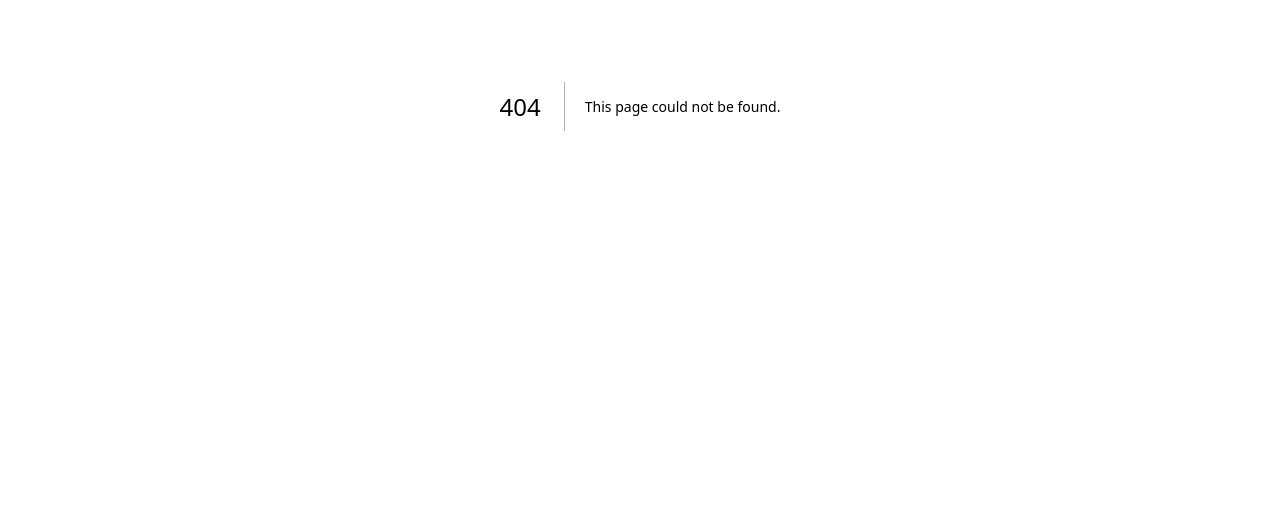
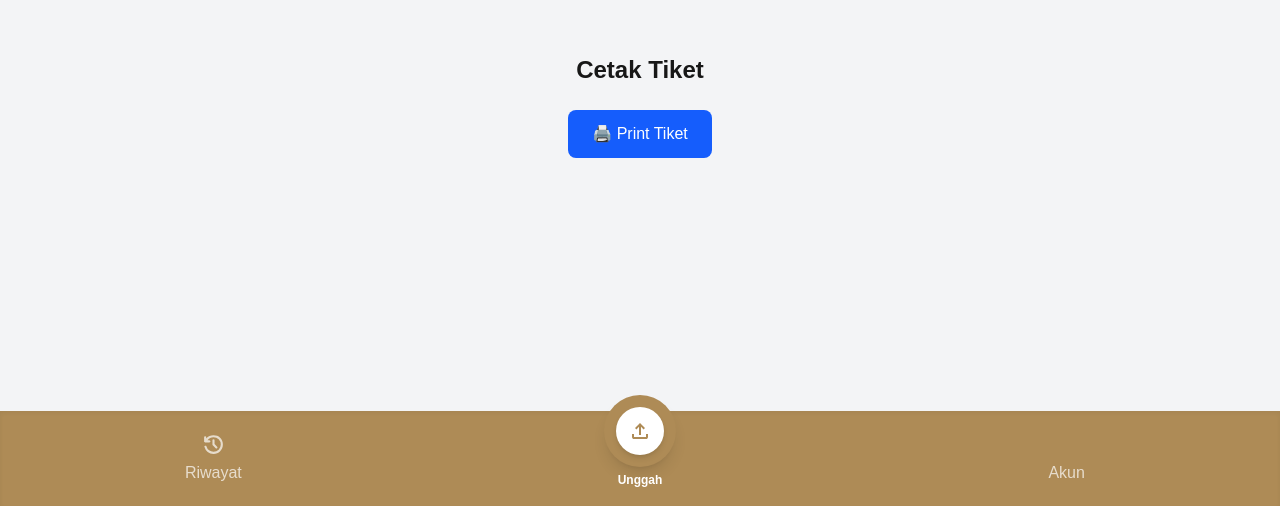
Before and after one commit to pt-hms/pt-hms, a Next.js app: page /driver/print in a window 1280 px wide. Before the commit this address had no page. Shown: the part 294-800 px from the top of the page. Built offline with nearby package versions, Linux system fonts and the light colour scheme; some icons are missing.

Commit message:
print check

```diff
--- /dev/null
+++ b/src/app/driver/print/page.js
@@ -0,0 +1,45 @@
+"use client";
+
+export default function PrintPage() {
+   const handlePrint = async () => {
+      try {
+         // Minta user pilih printer yang sudah terhubung via Bluetooth (pair dulu dari OS)
+         const port = await navigator.serial.requestPort();
+         await port.open({ baudRate: 9600 });
+
+         const writer = port.writable.getWriter();
+         const encoder = new TextEncoder();
+
+         // Isi tiket
+         const text = `
+KJHMS
+
+15
+
+JUTA
+
+
+
+\n\n\n`; // newline ekstra biar panjang
+
+         await writer.write(encoder.encode(text));
+
+         writer.releaseLock();
+         await port.close();
+
+         alert("✅ Tiket berhasil dikirim ke printer!");
+      } catch (err) {
+         console.error("Print error:", err);
+         alert("Gagal mencetak: " + err.message);
+      }
+   };
+
+   return (
+      <div className="flex flex-col items-center justify-center min-h-screen bg-gray-100">
+         <h1 className="text-2xl font-bold mb-6">Cetak Tiket</h1>
+         <button onClick={handlePrint} className="bg-blue-600 text-white px-6 py-3 rounded-lg hover:bg-blue-700 transition">
+            🖨️ Print Tiket
+         </button>
+      </div>
+   );
+}
```
